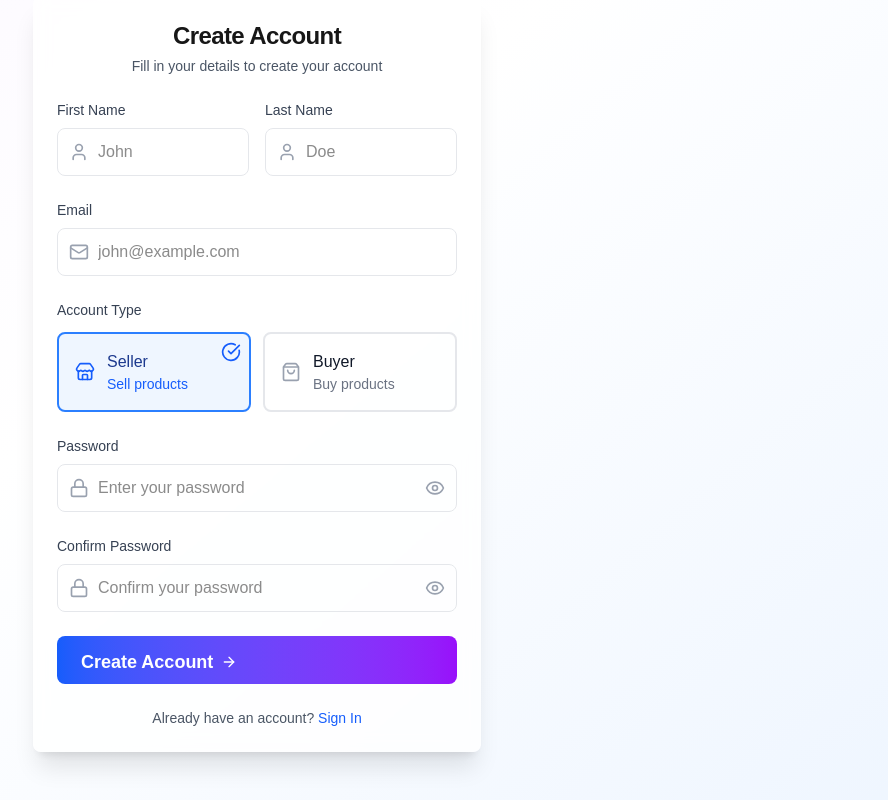
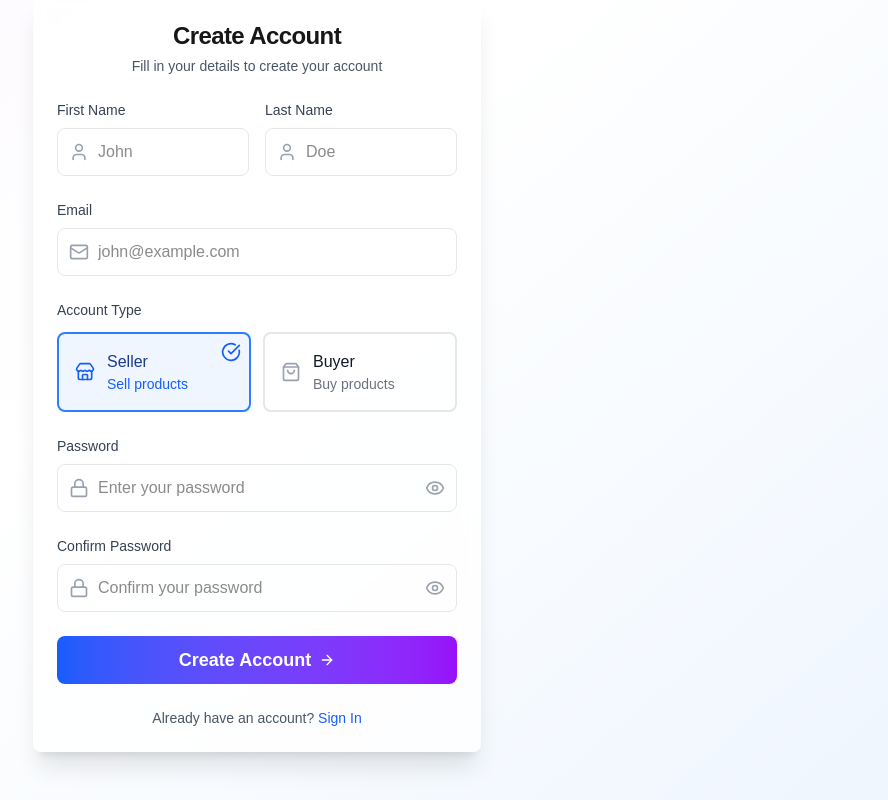
Before and after one commit to workplace-1216/dropshipping-frontend, a Next.js app: page /register in a window 1280 px wide. Shown: the part 302-1102 px from the top of the page, without its empty margins (383-1271 px from the left). Built offline with nearby package versions, Linux system fonts and the light colour scheme; no server answers.

Commit message:
fix button location

```diff
--- a/src/app/login/page.tsx
+++ b/src/app/login/page.tsx
@@ -191,16 +191,16 @@ export default function LoginPage() {
                 >
                   <GradientButton
                     type="submit"
-                    className="w-full h-12 text-lg"
+                    className="w-full h-12 text-lg flex items-center justify-center"
                     disabled={isLoading}
                   >
                     {isLoading ? (
-                      <div className="flex items-center space-x-2">
+                      <div className="flex items-center justify-center space-x-2">
                         <div className="w-4 h-4 border-2 border-white/30 border-t-white rounded-full animate-spin" />
                         <span>Signing in...</span>
                       </div>
                     ) : (
-                      <div className="flex items-center space-x-2">
+                      <div className="flex items-center justify-center space-x-2">
                         <span>{t('auth.login')}</span>
                         <ArrowRight className="w-4 h-4" />
                       </div>
--- a/src/app/register/page.tsx
+++ b/src/app/register/page.tsx
@@ -353,16 +353,16 @@ export default function RegisterPage() {
                 >
                   <GradientButton
                     type="submit"
-                    className="w-full h-12 text-lg"
+                    className="w-full h-12 text-lg flex items-center justify-center"
                     disabled={isLoading}
                   >
                     {isLoading ? (
-                      <div className="flex items-center space-x-2">
+                      <div className="flex items-center justify-center space-x-2">
                         <div className="w-4 h-4 border-2 border-white/30 border-t-white rounded-full animate-spin" />
                         <span>Creating Account...</span>
                       </div>
                     ) : (
-                      <div className="flex items-center space-x-2">
+                      <div className="flex items-center justify-center space-x-2">
                         <span>{t('auth.createAccount')}</span>
                         <ArrowRight className="w-4 h-4" />
                       </div>
```
